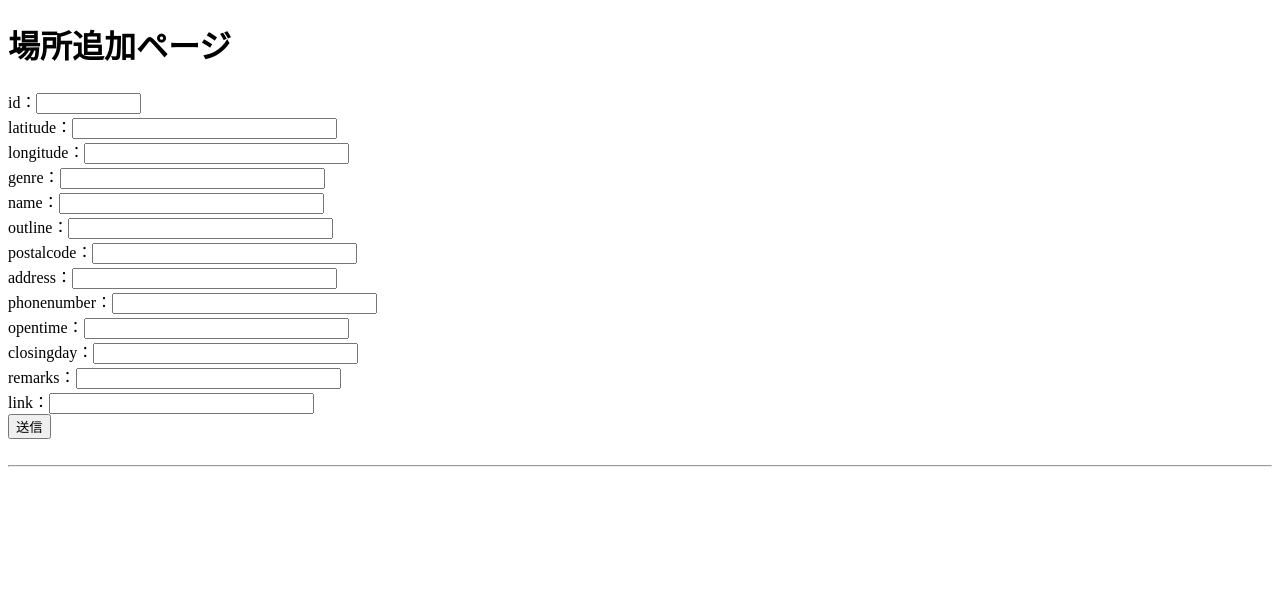
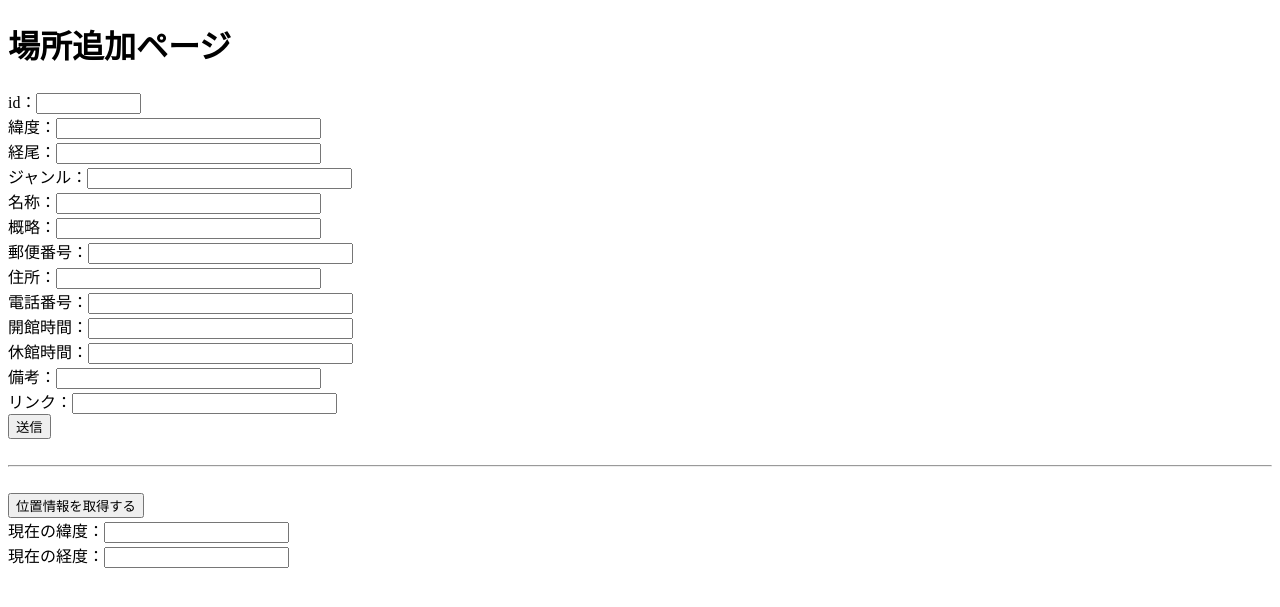
Before and after one commit to leiru0716/parking-area-for-bicycles, a PHP site: page /add.php in a window 1280 px wide. Shown: the top 607 px of the page. Run offline with PHP 8.4, Linux system fonts and the light colour scheme.

Commit message:
add.phpに位置情報を取得する機能実装

```diff
--- a/add.php
+++ b/add.php
@@ -4,24 +4,64 @@
 <head>
 <meta http-equiv="Content-type" content="text/html; charset=utf-8">
 <title>phpチャット</title>
+<script>
+    // Geolocation APIに対応している
+//    if (navigator.geolocation) {
+//      alert("この端末では位置情報が取得できます");
+    // Geolocation APIに対応していない
+//    } else {
+//      alert("この端末では位置情報が取得できません");
+//    }
+
+    // 現在地取得処理
+    function getPosition() {
+      // 現在地を取得
+      navigator.geolocation.getCurrentPosition(
+        // 取得成功した場合
+        function(position) {
+            	document.getElementById("lat").value = position.coords.latitude;
+		document.getElementById("lon").value = position.coords.longitude;
+		//alert("緯度:"+position.coords.latitude+",経度"+position.coords.longitude);
+        },
+        // 取得失敗した場合
+        function(error) {
+          switch(error.code) {
+            case 1: //PERMISSION_DENIED
+              alert("位置情報の利用が許可されていません");
+              break;
+            case 2: //POSITION_UNAVAILABLE
+              alert("現在位置が取得できませんでした");
+              break;
+            case 3: //TIMEOUT
+              alert("タイムアウトになりました");
+              break;
+            default:
+              alert("その他のエラー(エラーコード:"+error.code+")");
+              break;
+          }
+        }
+      );
+    }
+  </script>
+
 </head>
 <body bgcolor="#ffffff">
 <h1>場所追加ページ</h1>
 <form name="add_place" method="POST" action="add.php">
 
 id：<input type="text" size=10 name="id"><br>
-latitude：<input type="text" size=30 name="latitude"><br>
-longitude：<input type="text" size=30 name="longitude"><br>
-genre：<input type="text" size=30 name="genre"><br>
-name：<input type="text" size=30 name="name"><br>
-outline：<input type="text" size=30 name="outline"><br>
-postalcode：<input type="text" size=30 name="postalcode"><br>
-address：<input type="text" size=30 name="phonenumber"><br>
-phonenumber：<input type="text" size=30 name="opentime"><br>
-opentime：<input type="text" size=30 name="closingday"><br>
-closingday：<input type="text" size=30 name="price"><br>
-remarks：<input type="text" size=30 name="remarks"><br>
-link：<input type="text" size=30 name="link"><br>
+緯度：<input type="text" size=30 name="latitude"><br>
+経尾：<input type="text" size=30 name="longitude"><br>
+ジャンル：<input type="text" size=30 name="genre"><br>
+名称：<input type="text" size=30 name="name"><br>
+概略：<input type="text" size=30 name="outline"><br>
+郵便番号：<input type="text" size=30 name="postalcode"><br>
+住所：<input type="text" size=30 name="phonenumber"><br>
+電話番号：<input type="text" size=30 name="opentime"><br>
+開館時間：<input type="text" size=30 name="closingday"><br>
+休館時間：<input type="text" size=30 name="price"><br>
+備考：<input type="text" size=30 name="remarks"><br>
+リンク：<input type="text" size=30 name="link"><br>
 
 <input type="submit" value="送信"><br><br>
 <?php
@@ -42,5 +82,13 @@ if(!empty($_POST['id'])){
 }
 ?>
 </form><hr>
+
+<br>
+<!--フォームの中で位置情報が取得できなかったんで、泣く泣くここに位置情報を取得するボタンを配置しました-->
+<button onclick="getPosition();">位置情報を取得する</button>
+<br>
+現在の緯度：<input id="lat">
+<br>
+現在の経度：<input id="lon">
 </body>
 </html>
```
